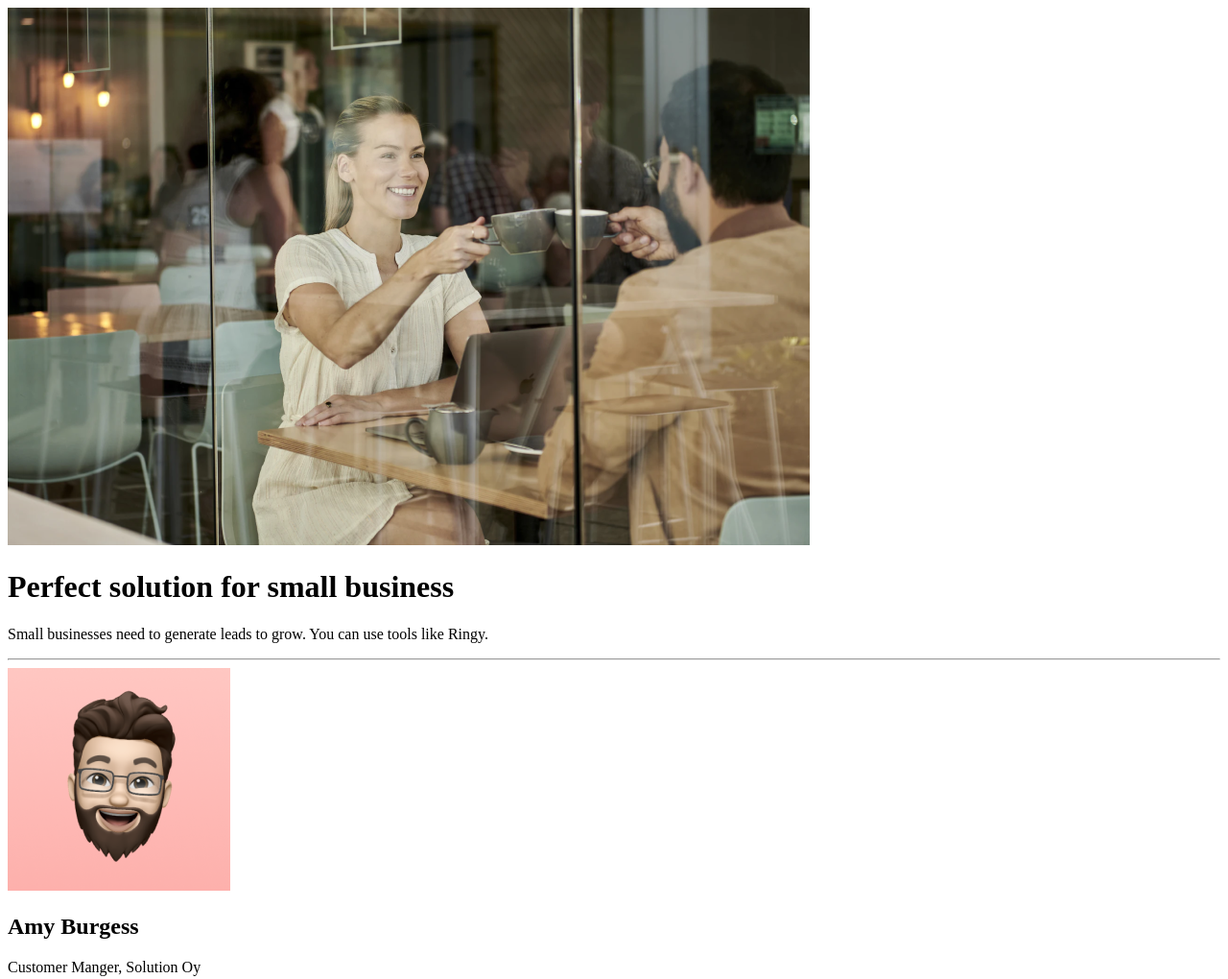
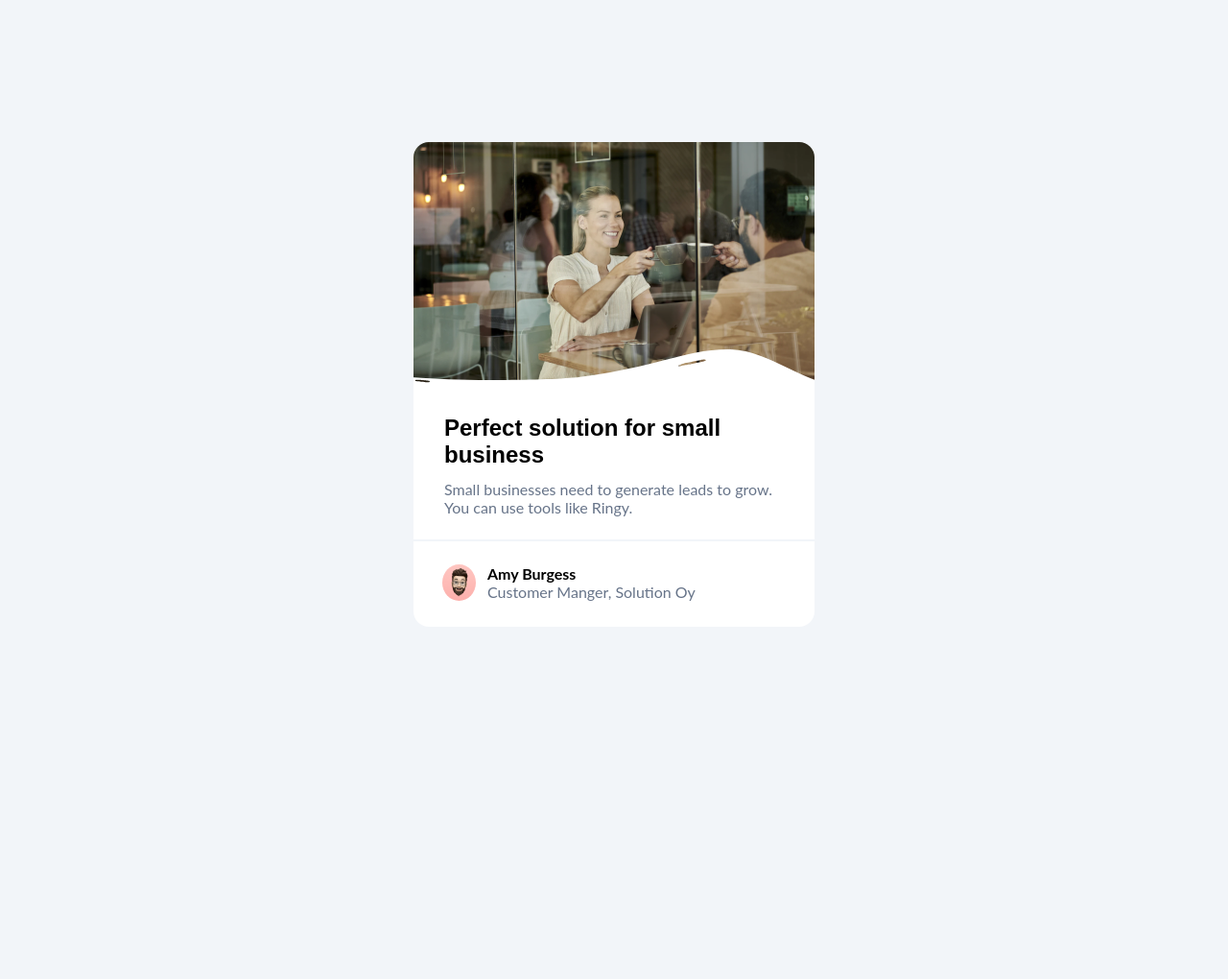
Before and after one commit to Rplua/Business-Blog-Card, a plain HTML site: page index.html in a window 1280 px wide. Shown: the whole page at 96% size. After the commit the page ends 800 px from the top, so only its background shows below. Drawn offline with Linux system fonts and the light colour scheme.

Commit message:
changes on the css

```diff
--- a/index.html
+++ b/index.html
@@ -11,11 +11,13 @@
     <title>Document</title>
 </head>
 <body>
-    <main id="wrapper">
-        <div id="hero">
-            <img src="img/hero-image-business-card.png" alt="people">
+    <main id="card">
+        <div id="card-2">
+            <div id="hero" style="position: relative;">
+                <img src="img/hero-image-business-card.png" alt="people" class="hero">
+                <img src="img/white-overlay.svg" alt="" class="hero-dec">
             </div>
-        <div>
+            <div id="text">
                 <h1>
                     Perfect solution for small business
                 </h1>
@@ -23,16 +25,21 @@
                     Small businesses need to generate leads to grow. You can use tools like Ringy.
                 </p>
             </div>
+
             <footer>
-            <hr>
                 <div>
+                    <div class="imagen-peque">
                         <img src="img/avatar-image-business-card.png" alt="avatar">
-                <div>
+
+                    </div>
+                    <div class="text-peque">
                         <h2>Amy Burgess</h2>
                         <p>Customer Manger, Solution Oy</p>
                     </div>
                 </div>
+
             </footer>
+        </div>
     </main>
 </body>
 </html>
--- a/style/style.css
+++ b/style/style.css
@@ -0,0 +1,91 @@
+*{
+    margin: 0;
+    padding: 0;
+}
+body{
+    background-color: #F2F5F9;
+}
+#card {
+    display: flex;
+    align-items: center; /* Centra verticalmente */
+    justify-content: center; /* Centra horizontalmente */
+    flex-direction: column;
+    height: 100vh; /* Asegúrate de que el contenedor tenga una altura suficiente */
+
+}
+
+#card-2 {
+    display: flex;
+    flex-direction: column;
+    align-items: center;
+    width: 418px;
+    height:505px;
+    border-radius: 1rem;
+    background-color: #FFFFFF;
+}
+#hero{
+    position: relative;
+}
+#hero img.hero{
+    border-radius: 1rem;
+    width:100% ;
+    height: 280px;
+}
+#hero img.hero-dec{
+    position: absolute;
+    bottom: 0;
+    left: 0;
+    bottom: 0;
+}
+
+#text{
+    margin: 0 32px 0 32px;
+}
+#text h1{
+    font-family:"Popins", sans-serif ;
+    font-size: 24px;
+}
+#text p{
+    margin-top: 12px;
+    font-family: "Lato", sans-serif;
+    font-size: 16px;
+    color:#677489 ;
+    margin-bottom: 24px;
+}
+
+footer{
+
+
+    display: flex;
+    flex-direction: row;
+    border-top:2px solid #F2F5F9;
+    padding-top: 1.5rem;
+    border-top:2px solid #F2F5F9;
+    width: 100%;
+
+}
+footer div{
+    display: flex;
+    margin-left: 15px;
+
+}
+footer img{
+    width:35px;
+    border-radius: 100%;
+
+}
+.text-peque{
+    margin:0 0 0 12px;
+    display: flex;
+    flex-direction: column;
+}
+
+.text-peque h2{
+    font-size: 16px;
+    font-family: 'Lato', sans-serif;
+}
+.text-peque p{
+    font-size: 16px;
+    font-family: 'Lato', sans-serif;
+    color:#677489 ;
+}
```
Lines whose indentation alone changed are shown as unchanged.
